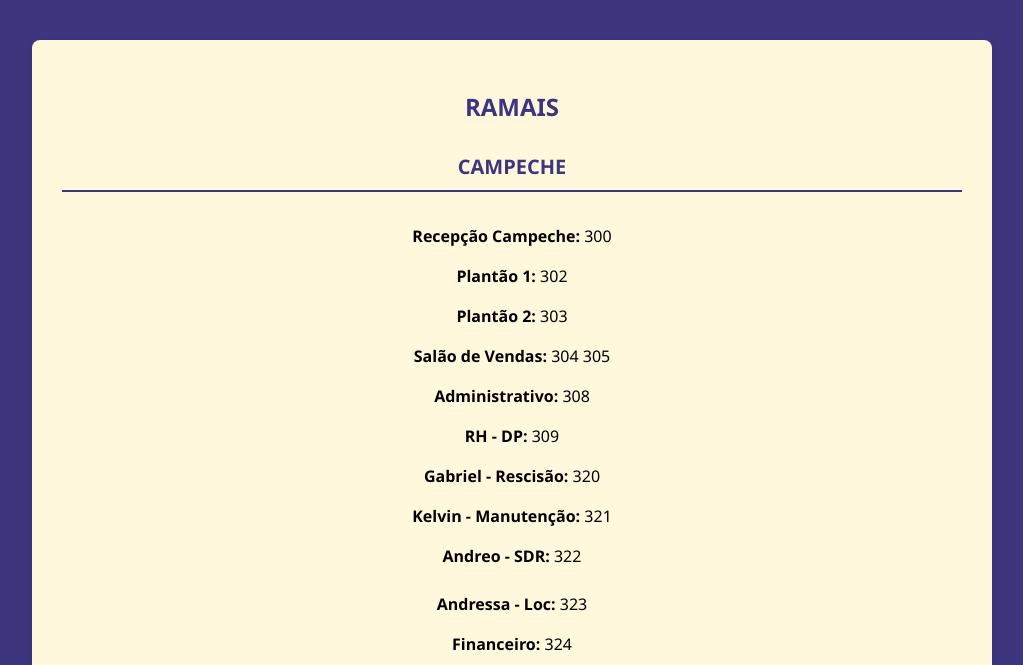
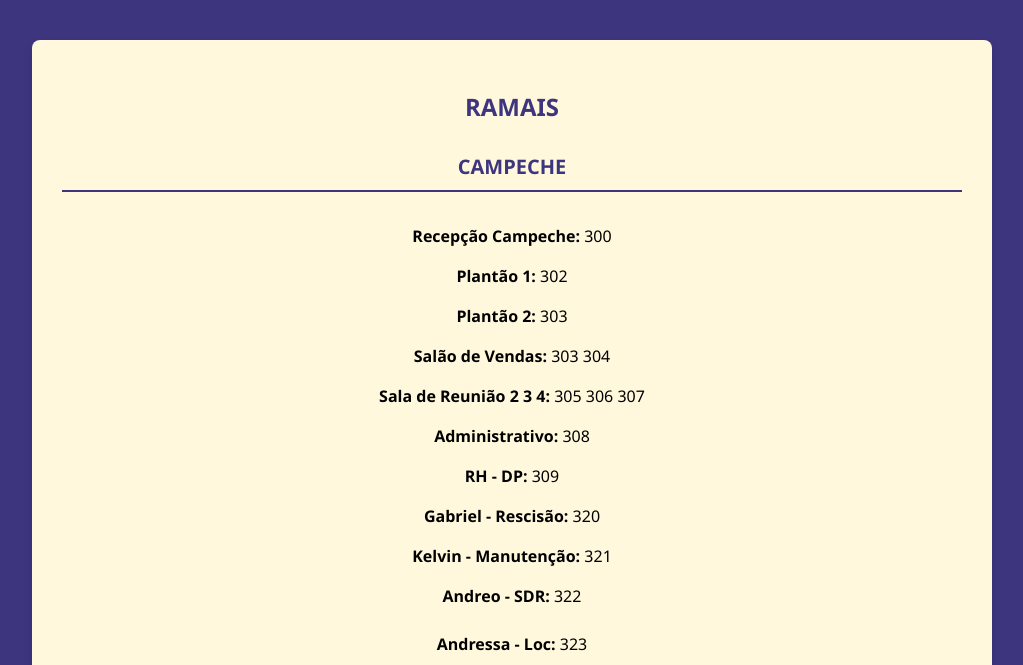
Before and after one commit to Santailha/GuiaTelefone, a plain HTML site: page index.html in a window 1280 px wide. Shown: the part 128-793 px from the top of the page, without its empty margins (128-1151 px from the left). Drawn offline with Linux system fonts and the light colour scheme.

Commit message:
Update index.html
atualizado com os ramais novos da sala de reunião

```diff
--- a/index.html
+++ b/index.html
@@ -26,7 +26,8 @@
                     <p><b>Recepção Campeche:</b> 300</p>
                     <p><b>Plantão 1:</b> 302</p>
                     <p><b>Plantão 2:</b> 303</p>
-                    <p><b>Salão de Vendas:</b> 304 305</p>
+                    <p><b>Salão de Vendas:</b> 303 304</p>
+                    <p><b>Sala de Reunião 2 3 4:</b> 305 306 307</p>
                     <p><b>Administrativo:</b> 308</p>
                     <p><b>RH - DP:</b> 309</p>
                     <p><b>Gabriel - Rescisão:</b> 320</p>
```
